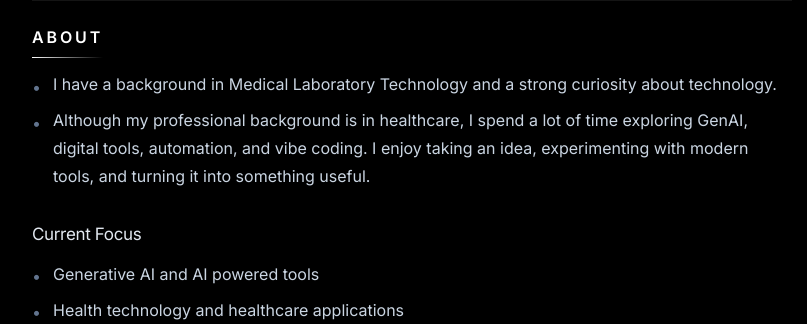
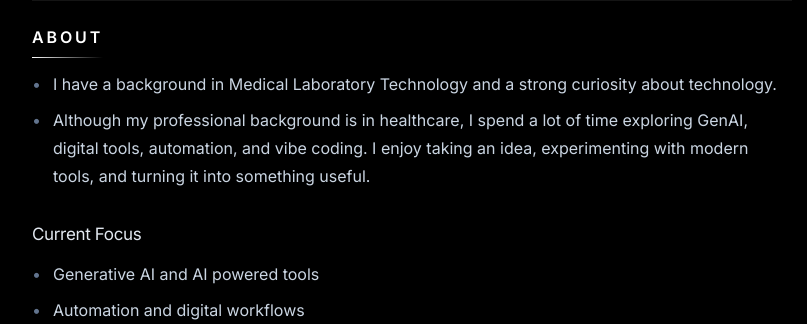
Before and after one commit to thevishal365/Portfolio, a React (Vite) app: page / in a window 1280 px wide. Shown: the part 476-800 px from the top of the page, without its empty margins (228-1035 px from the left). Built offline with nearby package versions, Linux system fonts and the light colour scheme.

Commit message:
Fix bullet alignment and update focus

```diff
--- a/src/components/AboutBio.tsx
+++ b/src/components/AboutBio.tsx
@@ -50,7 +50,12 @@ export const AboutBio: React.FC<AboutBioProps> = ({
       <ul className="list-none space-y-2 text-[15px] leading-7 text-slate-300 sm:text-[16px]">
         {bio.map((paragraph, index) => (
           <li key={index} className="flex items-start gap-3 pl-0">
-            <span aria-hidden="true" className="mt-[0.55em] leading-none text-slate-500">•</span>
+            <span
+              aria-hidden="true"
+              className="flex h-7 shrink-0 items-center justify-center leading-none text-slate-500 select-none"
+            >
+              •
+            </span>
             <span className="block">{paragraph}</span>
           </li>
         ))}
@@ -64,7 +69,12 @@ export const AboutBio: React.FC<AboutBioProps> = ({
           <ul className="list-none space-y-2 text-[15px] leading-7 text-slate-300 sm:text-[16px]">
             {tags.map((item, index) => (
               <li key={index} className="flex items-start gap-3 pl-0">
-                <span aria-hidden="true" className="mt-[0.55em] leading-none text-slate-500">•</span>
+                <span
+                  aria-hidden="true"
+                  className="flex h-7 shrink-0 items-center justify-center leading-none text-slate-500 select-none"
+                >
+                  •
+                </span>
                 <span className="block">{item}</span>
               </li>
             ))}
--- a/src/data/profileData.ts
+++ b/src/data/profileData.ts
@@ -9,7 +9,6 @@ export const defaultProfileData: ProfileData = {
   ],
   tags: [
     'Generative AI and AI powered tools',
-    'Health technology and healthcare applications',
     'Automation and digital workflows',
     'Vibe coding and rapid prototyping',
     'Building practical software projects'
```
